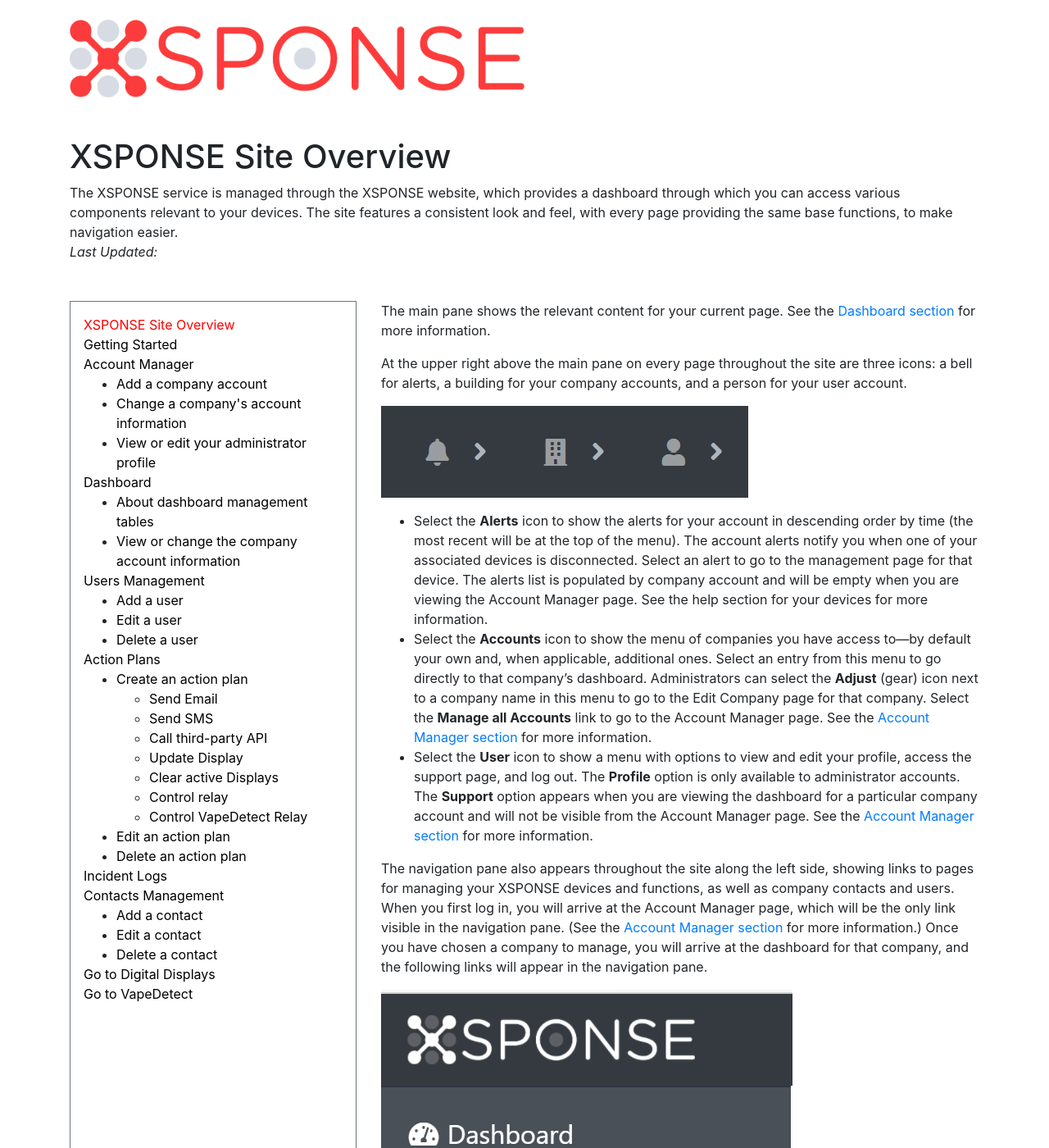
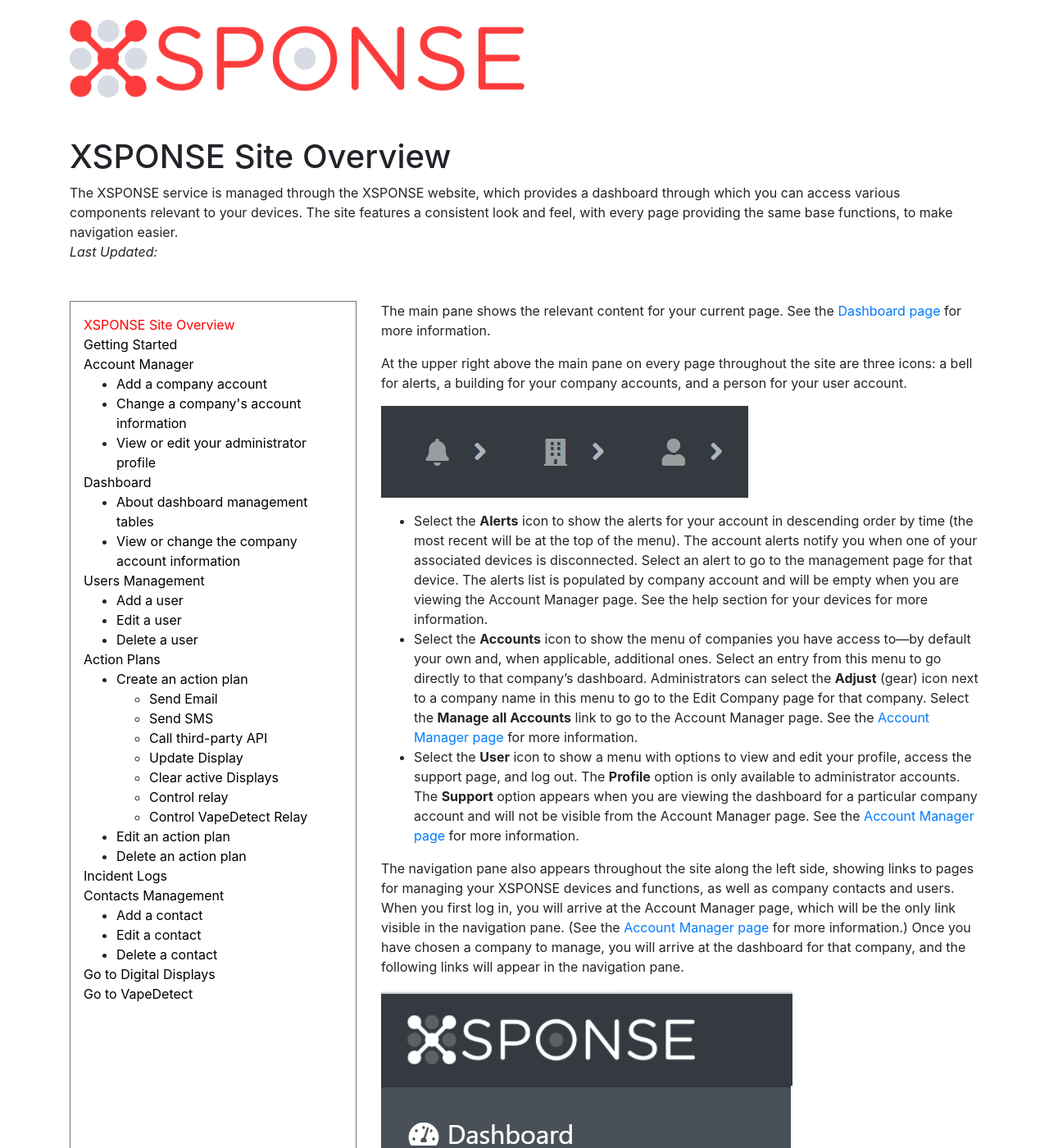
Before and after one commit to NrsSystems/docs, a Jekyll site: the page built from general-ops/site-overview.md, in a window 1280 px wide and 1400 px high. Shown: the whole window at 82% size. Built offline with Jekyll 4.4.1, drawn with Linux system fonts in a browser that asks for light colours; our own code applies the rules of GitHub Pages for plain Markdown files; some of the changed text lies outside the part shown.

Commit message:
Update site-overview.md
Updated reference link text to say "page" for specific pages versus "section" for the overall info about devices, and also updated the "section" links to point to the "About" pages rather than the index.

```diff
--- a/general-ops/site-overview.md
+++ b/general-ops/site-overview.md
@@ -2,28 +2,28 @@
 title: XSPONSE Site Overview
 abstract: The XSPONSE service is managed through the XSPONSE website, which provides a dashboard through which you can access various components relevant to your devices. The site features a consistent look and feel, with every page providing the same base functions, to make navigation easier.
 ---
-The main pane shows the relevant content for your current page. See the [Dashboard section](dashboard.md) for more information.
+The main pane shows the relevant content for your current page. See the [Dashboard page](dashboard.md) for more information.
 
 At the upper right above the main pane on every page throughout the site are three icons: a bell for alerts, a building for your company accounts, and a person for your user account.
 
 ![image of menu icons](menu_icons.png)
 
 -	Select the **Alerts** icon to show the alerts for your account in descending order by time (the most recent will be at the top of the menu). The account alerts notify you when one of your associated devices is disconnected. Select an alert to go to the management page for that device. The alerts list is populated by company account and will be empty when you are viewing the Account Manager page. See the help section for your devices for more information.
--	Select the **Accounts** icon to show the menu of companies you have access to—by default your own and, when applicable, additional ones. Select an entry from this menu to go directly to that company’s dashboard. Administrators can select the **Adjust** (gear) icon next to a company name in this menu to go to the Edit Company page for that company. Select the **Manage all Accounts** link to go to the Account Manager page. See the [Account Manager section](account-manager.md) for more information.
--	Select the **User** icon to show a menu with options to view and edit your profile, access the support page, and log out. The **Profile** option is only available to administrator accounts. The **Support** option appears when you are viewing the dashboard for a particular company account and will not be visible from the Account Manager page. See the [Account Manager section](account-manager.md) for more information.
+-	Select the **Accounts** icon to show the menu of companies you have access to—by default your own and, when applicable, additional ones. Select an entry from this menu to go directly to that company’s dashboard. Administrators can select the **Adjust** (gear) icon next to a company name in this menu to go to the Edit Company page for that company. Select the **Manage all Accounts** link to go to the Account Manager page. See the [Account Manager page](account-manager.md) for more information.
+-	Select the **User** icon to show a menu with options to view and edit your profile, access the support page, and log out. The **Profile** option is only available to administrator accounts. The **Support** option appears when you are viewing the dashboard for a particular company account and will not be visible from the Account Manager page. See the [Account Manager page](account-manager.md) for more information.
 
-The navigation pane also appears throughout the site along the left side, showing links to pages for managing your XSPONSE devices and functions, as well as company contacts and users. When you first log in, you will arrive at the Account Manager page, which will be the only link visible in the navigation pane. (See the [Account Manager section](account-manager.md) for more information.) Once you have chosen a company to manage, you will arrive at the dashboard for that company, and the following links will appear in the navigation pane.
+The navigation pane also appears throughout the site along the left side, showing links to pages for managing your XSPONSE devices and functions, as well as company contacts and users. When you first log in, you will arrive at the Account Manager page, which will be the only link visible in the navigation pane. (See the [Account Manager page](account-manager.md) for more information.) Once you have chosen a company to manage, you will arrive at the dashboard for that company, and the following links will appear in the navigation pane.
 
 ![image of navigation pane](navigation_pane.png)
 
 -	Select the **Dashboard** link to go back to the dashboard for your company.
--	Select the **Displays** link to expand the submenu for Digital Displays options—Sounds, Devices, Views, Playlists, and Schedules—then select one of these links to go to the relevant management page. Selecting Displays a second time will collapse this submenu. See the [Digital Displays section](../digital-displays/index.md) for more information.
+-	Select the **Displays** link to expand the submenu for Digital Displays options—Sounds, Devices, Views, Playlists, and Schedules—then select one of these links to go to the relevant management page. Selecting Displays a second time will collapse this submenu. See the [Digital Displays section](../digital-displays/about-digital-displays.md) for more information.
 -	Select the **Button Consoles** link to go to the Button Consoles management page. Documentation will be available soon.
--	Select the **VapeDetect** link to go to the VapeDetect sensor management page. See the [VapeDetect Management page](../vape-detect/vapedetect-management.md) for more information.
+-	Select the **VapeDetect** link to go to the VapeDetect sensor management page. See the [VapeDetect Management page](../vape-detect/vapedetect-management.md) and the overall [VapeDetect section](../vape-detect/about-vapedetect.md) for more information.
 -	Select the **Relay Consoles** link to go to the Relay Consoles management page. Documentation will be available soon.
--	Select the **Action Plans** link to go to the Action Plans management page. See the [Action Plans section](action-plans.md) for more information.
--	Select the **Contacts** link to go to the Contacts management page. See the [Contacts section](contacts-management.md) for more information.
--	Select the **Users** link to go to the Users management page. This link will only appear for your company administrator, and other users will not see it. See the [Users section](users-management.md) for more information.
+-	Select the **Action Plans** link to go to the Action Plans management page. See the [Action Plans page](action-plans.md) for more information.
+-	Select the **Contacts** link to go to the Contacts management page. See the [Contacts page](contacts-management.md) for more information.
+-	Select the **Users** link to go to the Users management page. This link will only appear for your company administrator, and other users will not see it. See the [Users page](users-management.md) for more information.
 
 ___
 *Return to the [XSPONSE Service Guide index](index.md)*
```
